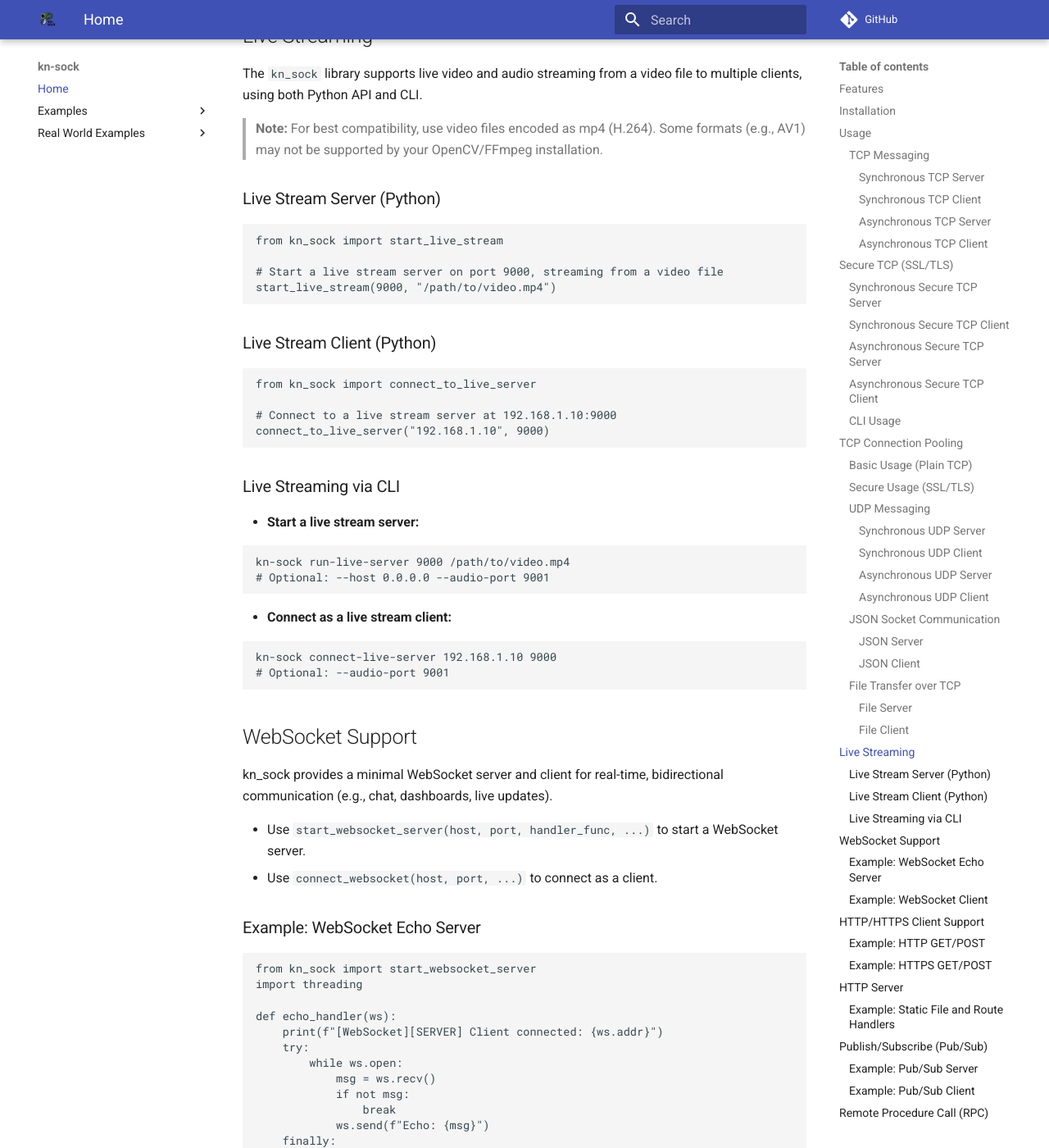
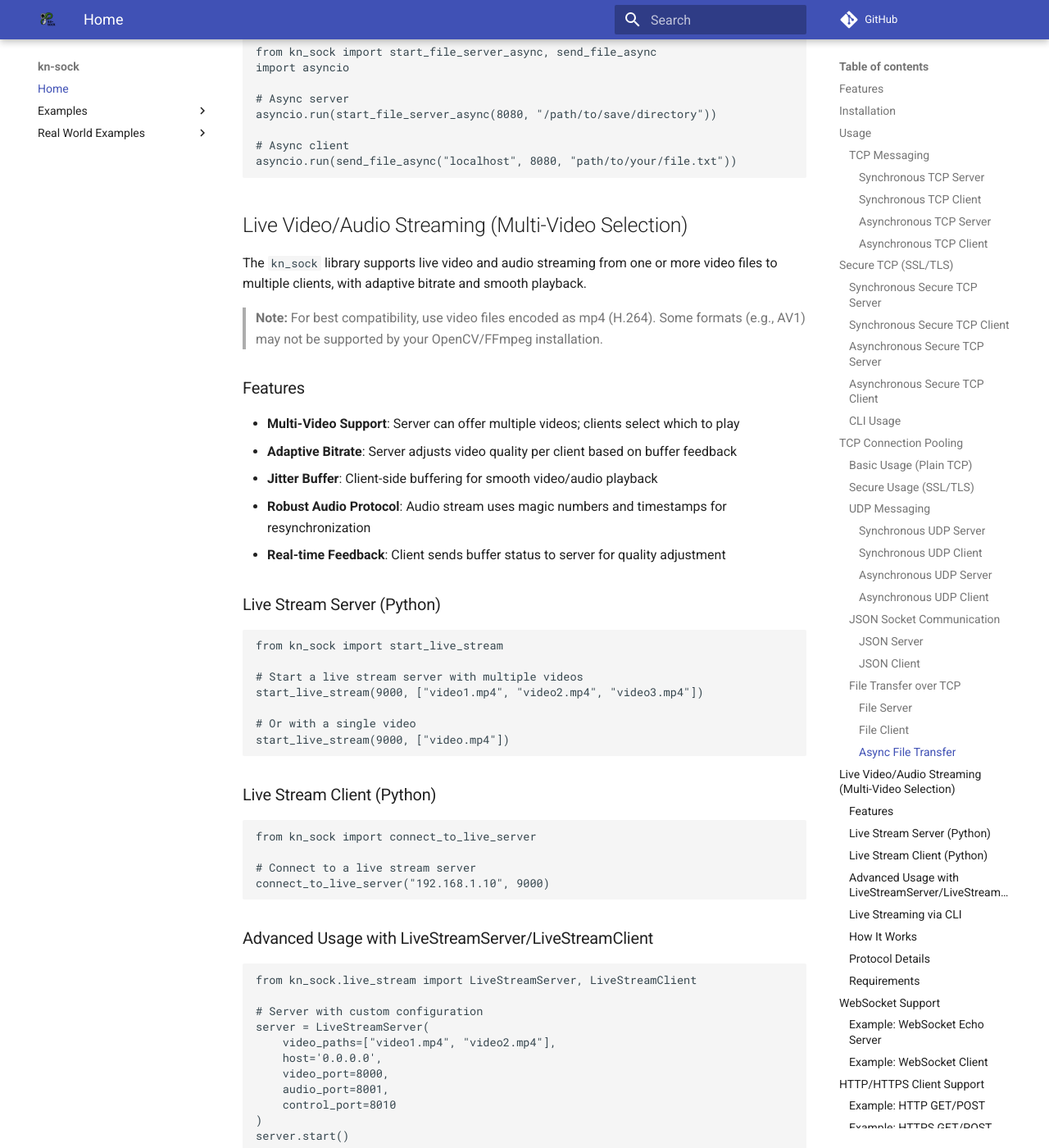
Before and after one commit to KhagendraN/kn-sock, an MkDocs documentation site: the page built from docs/index.md, in a window 1280 px wide and 1400 px high, scrolled down 6393 px. Shown: the whole window at 82% size. Built offline with MkDocs 1.6.1 and Material for MkDocs 9.7.7, drawn with Linux system fonts in a browser that asks for light colours; comment, search, counter and statistics services are not loaded; some of the changed text lies outside the part shown.

Commit message:
Documentation updated with missing arguments

````diff
--- a/docs/index.md
+++ b/docs/index.md
@@ -299,7 +299,7 @@ send_json("localhost", 8080, {"message": "Hello, World!"})
 ```python
 from kn_sock import start_file_server
 
-start_file_server(8080)
+start_file_server(8080, "/path/to/save/directory")
 ```
 
 #### File Client
@@ -310,19 +310,43 @@ from kn_sock import send_file
 send_file("localhost", 8080, "path/to/your/file.txt")
 ```
 
-## Live Streaming
+#### Async File Transfer
 
-The `kn_sock` library supports live video and audio streaming from a video file to multiple clients, using both Python API and CLI.
+```python
+from kn_sock import start_file_server_async, send_file_async
+import asyncio
+
+# Async server
+asyncio.run(start_file_server_async(8080, "/path/to/save/directory"))
+
+# Async client
+asyncio.run(send_file_async("localhost", 8080, "path/to/your/file.txt"))
+```
+
+## Live Video/Audio Streaming (Multi-Video Selection)
+
+The `kn_sock` library supports live video and audio streaming from one or more video files to multiple clients, with adaptive bitrate and smooth playback.
 
 > **Note:** For best compatibility, use video files encoded as mp4 (H.264). Some formats (e.g., AV1) may not be supported by your OpenCV/FFmpeg installation.
+
+### Features
+
+- **Multi-Video Support**: Server can offer multiple videos; clients select which to play
+- **Adaptive Bitrate**: Server adjusts video quality per client based on buffer feedback
+- **Jitter Buffer**: Client-side buffering for smooth video/audio playback
+- **Robust Audio Protocol**: Audio stream uses magic numbers and timestamps for resynchronization
+- **Real-time Feedback**: Client sends buffer status to server for quality adjustment
 
 ### Live Stream Server (Python)
 
 ```python
 from kn_sock import start_live_stream
 
-# Start a live stream server on port 9000, streaming from a video file
-start_live_stream(9000, "/path/to/video.mp4")
+# Start a live stream server with multiple videos
+start_live_stream(9000, ["video1.mp4", "video2.mp4", "video3.mp4"])
+
+# Or with a single video
+start_live_stream(9000, ["video.mp4"])
 ```
 
 ### Live Stream Client (Python)
@@ -330,16 +354,44 @@ start_live_stream(9000, "/path/to/video.mp4")
 ```python
 from kn_sock import connect_to_live_server
 
-# Connect to a live stream server at 192.168.1.10:9000
+# Connect to a live stream server
 connect_to_live_server("192.168.1.10", 9000)
+```
+
+### Advanced Usage with LiveStreamServer/LiveStreamClient
+
+```python
+from kn_sock.live_stream import LiveStreamServer, LiveStreamClient
+
+# Server with custom configuration
+server = LiveStreamServer(
+    video_paths=["video1.mp4", "video2.mp4"],
+    host='0.0.0.0',
+    video_port=8000,
+    audio_port=8001,
+    control_port=8010
+)
+server.start()
+
+# Client with custom buffer settings
+client = LiveStreamClient(
+    host='127.0.0.1',
+    video_port=8000,
+    audio_port=8001,
+    control_port=8010,
+    video_buffer_ms=200,  # 200ms video buffer
+    audio_buffer_ms=100,  # 100ms audio buffer
+    video_fps=30
+)
+client.start()
 ```
 
 ### Live Streaming via CLI
 
-- **Start a live stream server:**
+- **Start a live stream server with multiple videos:**
 
 ```bash
-kn-sock run-live-server 9000 /path/to/video.mp4
+kn-sock run-live-server 9000 video1.mp4 video2.mp4 video3.mp4
 # Optional: --host 0.0.0.0 --audio-port 9001
 ```
 
@@ -349,6 +401,27 @@ kn-sock run-live-server 9000 /path/to/video.mp4
 kn-sock connect-live-server 192.168.1.10 9000
 # Optional: --audio-port 9001
 ```
+
+### How It Works
+
+1. **Server Setup**: Server extracts audio from video files using FFmpeg
+2. **Client Connection**: Client connects to video, audio, and control ports
+3. **Video Selection**: If multiple videos are available, client is prompted to select one
+4. **Streaming**: Server streams video frames and audio chunks with timestamps
+5. **Adaptive Quality**: Client sends buffer feedback; server adjusts JPEG quality (40-90)
+6. **Smooth Playback**: Client uses jitter buffers to smooth out network irregularities
+
+### Protocol Details
+
+- **Video Protocol**: Each frame is sent as `[8-byte timestamp][4-byte length][JPEG data]`
+- **Audio Protocol**: Each chunk is sent as `[4-byte magic][8-byte timestamp][4-byte length][audio data]`
+- **Control Protocol**: Client sends JSON feedback: `{"buffer_level": 0.2}`
+
+### Requirements
+
+- **Python Dependencies**: `opencv-python`, `pyaudio`, `numpy`
+- **System Dependencies**: `ffmpeg` (for audio extraction)
+- **Network**: TCP ports for video, audio, and control streams
 
 ## WebSocket Support
 
@@ -886,13 +959,52 @@ except FileTransferError as e:
 - `send_udp_message(host, port, message)`
 - `start_udp_server_async(port, handler_func, host='0.0.0.0', shutdown_event=None)`
 - `send_udp_message_async(host, port, message)`
+- `send_udp_multicast(group, port, message, ttl=1)`
+- `start_udp_multicast_server(group, port, handler_func, listen_ip='0.0.0.0', shutdown_event=None)`
+
+### File Transfer Functions
+
+- `send_file(host, port, filepath)`
+- `start_file_server(port, save_dir, host='0.0.0.0')`
+- `send_file_async(host, port, filepath)`
+- `start_file_server_async(port, save_dir, host='0.0.0.0')`
 
 ### JSON Functions
 
 - `start_json_server(port, handler_func, host='0.0.0.0')`
 - `send_json(host, port, obj, timeout=5)`
-- `start_threaded_json_server(port, handler_func, host='0.0.0.0', shutdown_event=None)`
-- `send_json_async(host, port, obj, timeout=5)`
+- `start_json_server_async(port, handler_func, host='0.0.0.0')`
+- `send_json_async(host, port, obj)`
+- `send_json_response(sock, data)`
+- `send_json_response_async(writer, data)`
+
+### WebSocket Functions
+
+- `start_websocket_server(host, port, handler, shutdown_event=None)`
+- `connect_websocket(host, port, resource='/', headers=None)`
+
+### HTTP/HTTPS Functions
+
+- `http_get(host, port=80, path='/', headers=None)`
+- `http_post(host, port=80, path='/', data='', headers=None)`
+- `https_get(host, port=443, path='/', headers=None, cafile=None)`
+- `https_post(host, port=443, path='/', data='', headers=None, cafile=None)`
+- `start_http_server(host, port, static_dir=None, routes=None, shutdown_event=None)`
+
+### Pub/Sub Functions
+
+- `start_pubsub_server(port, handler_func=None, host='0.0.0.0', shutdown_event=None)`
+- `PubSubClient(host, port)`
+
+### RPC Functions
+
+- `start_rpc_server(port, register_funcs, host='0.0.0.0', shutdown_event=None)`
+- `RPCClient(host, port)`
+
+### Live Streaming Functions
+
+- `start_live_stream(port, video_paths, host='0.0.0.0', audio_port=None)`
+- `connect_to_live_server(ip, port, audio_port=None)`
 
 ## Real World Examples
 
````
